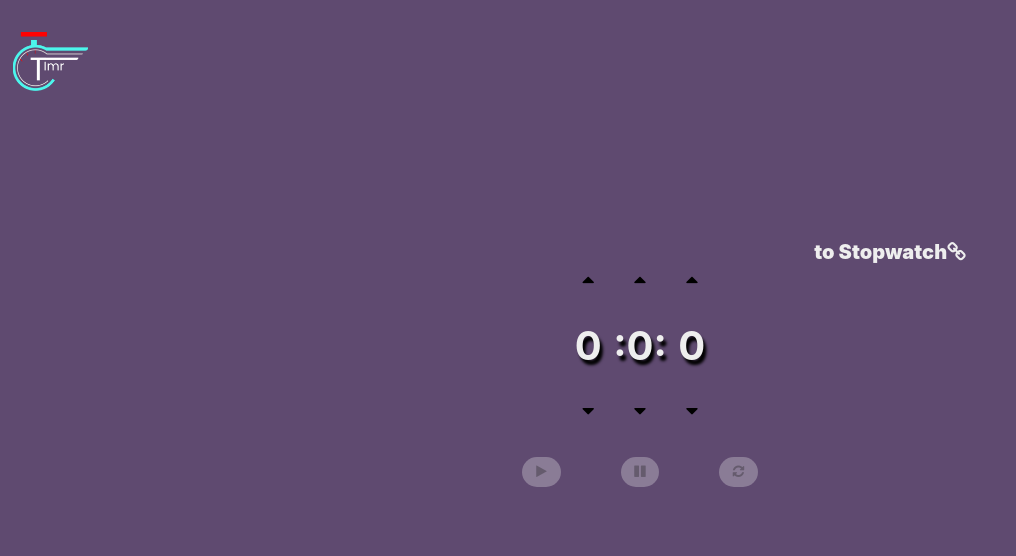
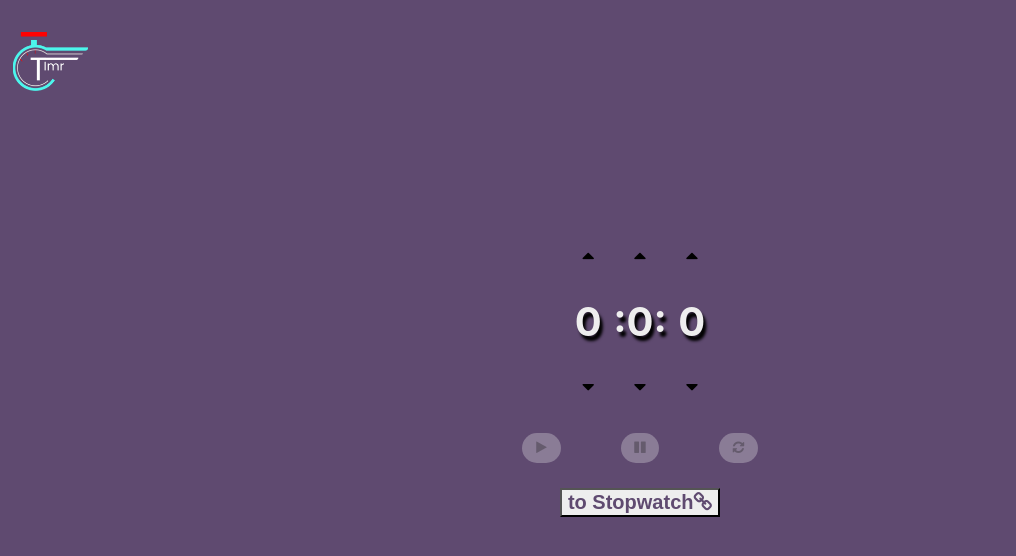
Before and after one commit to varunkumar3091999/timr, a React (Create React App) app: page / in a window 1280 px wide. Shown: the top 556 px of the page, without its empty margins (0-1016 px from the left). Built offline with nearby package versions, Linux system fonts and the light colour scheme.

Commit message:
link button

```diff
--- a/src/App.css
+++ b/src/App.css
@@ -13,7 +13,6 @@
 
   text-align: center;
   background:  #5F4A70;
-
 
 }
 
@@ -44,6 +43,7 @@
   box-shadow:  .3rem .5rem  .8rem black;
   transition: all .2s;
   width: 3%;
+  margin-bottom: 2.5rem
 }
 
 .button:hover{
@@ -97,18 +97,17 @@ button:disabled {
 
 .Link{
   text-decoration: none;
-  color: #eee;
+  color: black;
   font-size: 2rem;
   font-weight: 900;
-  padding-left: 50rem;
-  /*padding-top: -30rem;*/
+  background-color: #eee;
+  color: #5F4A70;
 }
 
 
 .timer {
   display: flex;
   justify-content: center;
-  /*padding-bottom: 30rem;*/
 }
 
 /*media queries*/
--- a/src/components/StopWatch.js
+++ b/src/components/StopWatch.js
@@ -93,10 +93,6 @@ class StopWatch extends React.Component {
 
 				<img src={require("../images/logo.png")} alt="logo" className="logo"  />
 
-				<div>
-					<Link to="/" className="Link">to Timer<i className="fa fa-link" aria-hidden="true"></i></Link>
-				</div>
-
 				<h1 className="h1">{hours} : {minutes} : {seconds}</h1>
 				<button
 					onClick={this.startStopWatch}
@@ -112,6 +108,12 @@ class StopWatch extends React.Component {
 					className="button"
 				><i className="fa fa-refresh" aria-hidden="true"></i></button>
 
+				<div>
+					<button className="Link">
+						<Link to="/" className="Link">to Timer<i className="fa fa-link" aria-hidden="true"></i></Link>
+					</button>
+				</div>
+
 
 			</div>
 		)
--- a/src/components/Timer.js
+++ b/src/components/Timer.js
@@ -187,9 +187,7 @@ class Timer extends React.Component {
 				<link rel="stylesheet" href="https://cdnjs.cloudflare.com/ajax/libs/font-awesome/4.7.0/css/font-awesome.min.css"/>
 
 				<img src={require("../images/logo.png")} alt="logo" className="logo"  />
-				<div>
-					<Link to="/stopwatch" className="Link">to Stopwatch<i className="fa fa-link" aria-hidden="true"></i></Link>
-				</div>
+
 				<div className="timer">
 					<div>
 						<button onClick={this.hoursInc} className="incDec"><i className="fa fa-caret-up" aria-hidden="true"></i></button>
@@ -226,7 +224,11 @@ class Timer extends React.Component {
 					className="button"
 				><i className="fa fa-refresh" aria-hidden="true" /></button>
 
-
+				<div>
+					<button className="Link">
+						<Link to="/stopwatch" className="Link">to Stopwatch<i className="fa fa-link" aria-hidden="true"></i></Link>
+					</button>
+				</div>
 			</div>
 		)
 	}
```
